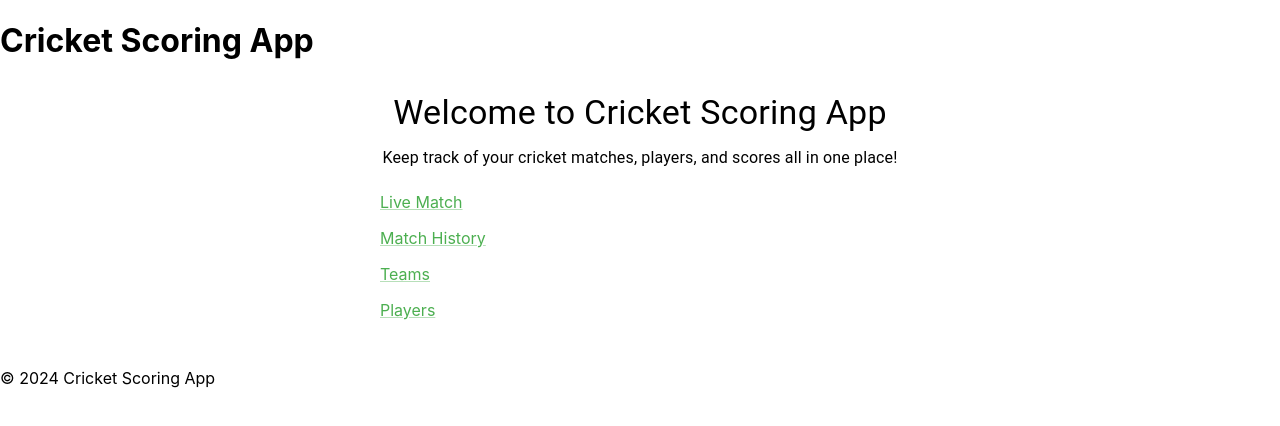
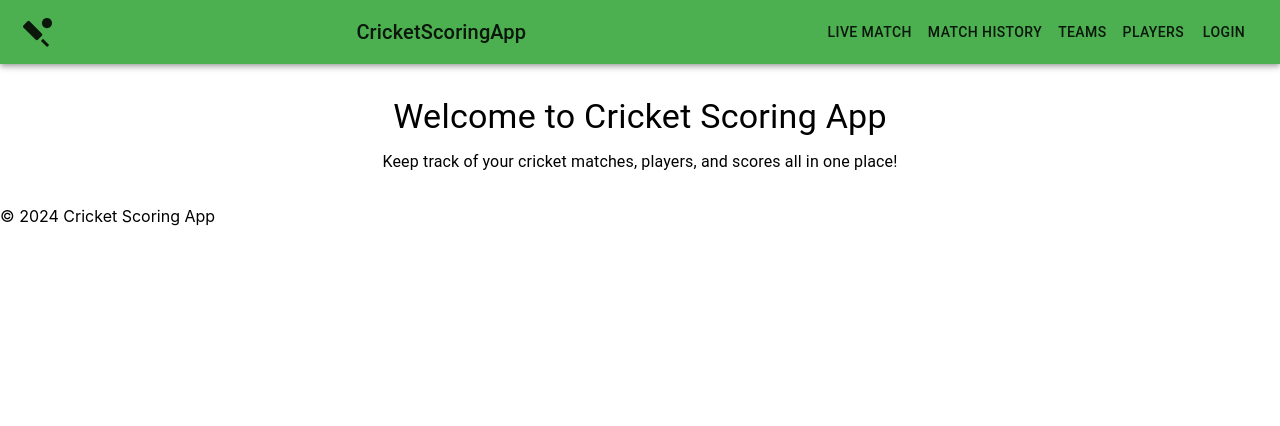
Before and after one commit to EISAGHANI/cricket-scoring-app-frontend, a React (Create React App) app: page / in a window 1280 px wide. Shown: the top 426 px of the page. Built offline with nearby package versions, Linux system fonts and the light colour scheme.

Commit message:
aligned the header

```diff
--- a/src/App.js
+++ b/src/App.js
@@ -18,7 +18,7 @@ function App() {
         <Route path="/live-match" element={<LiveMatch/>} />
         <Route path="/match-history" element={<MatchHistory/>} />
         <Route path="/teams" element={<Teams/>} />
-        <Route path="/players" component={Players} />
+        <Route path="/players" element={<Players/>} />
       </Routes>
       <Footer />
     </Router>
--- a/src/components/Header.js
+++ b/src/components/Header.js
@@ -1,11 +1,39 @@
+// src/components/Header.js
 import React from 'react';
+import { AppBar, Toolbar, Typography, Button, IconButton, Box } from '@mui/material';
+import SportsCricketIcon from '@mui/icons-material/SportsCricket';
+import { Link as RouterLink } from 'react-router-dom';
+import { styled } from '@mui/system';
 
-function Header() {
-    return (
-        <header>
-            <h1>Cricket Scoring App</h1>
-        </header>
-    )
-}
+const HeaderBox = styled(Box)({
+  display: 'flex',
+  alignItems: 'center',
+  justifyContent: 'space-between',
+  width: '100%',
+});
+
+const Header = () => {
+  return (
+    <AppBar position="static" color="primary">
+      <Toolbar>
+        <HeaderBox>
+          <IconButton edge="start" color="inherit" aria-label="menu" component={RouterLink} to="/">
+            <SportsCricketIcon fontSize="large" />
+          </IconButton>
+          <Typography variant="h6" component="div">
+            CricketScoringApp
+          </Typography>
+          <Box>
+            <Button color="inherit" component={RouterLink} to="/live-match">Live Match</Button>
+            <Button color="inherit" component={RouterLink} to="/match-history">Match History</Button>
+            <Button color="inherit" component={RouterLink} to="/teams">Teams</Button>
+            <Button color="inherit" component={RouterLink} to="/players">Players</Button>
+            <Button color="inherit" component={RouterLink} to="/login">Login</Button>
+          </Box>
+        </HeaderBox>
+      </Toolbar>
+    </AppBar>
+  );
+};
 
 export default Header;
--- a/src/pages/Home.js
+++ b/src/pages/Home.js
@@ -12,28 +12,6 @@ const Home = () => {
         <Typography variant="body1" gutterBottom>
           Keep track of your cricket matches, players, and scores all in one place!
         </Typography>
-        <List>
-          <ListItem>
-            <Link component={RouterLink} to="/live-match" color="primary">
-              Live Match
-            </Link>
-          </ListItem>
-          <ListItem>
-            <Link component={RouterLink} to="/match-history" color="primary">
-              Match History
-            </Link>
-          </ListItem>
-          <ListItem>
-            <Link component={RouterLink} to="/teams" color="primary">
-              Teams
-            </Link>
-          </ListItem>
-          <ListItem>
-            <Link component={RouterLink} to="/players" color="primary">
-              Players
-            </Link>
-          </ListItem>
-        </List>
       </Box>
     </Container>
   );
--- a/src/pages/Players.js
+++ b/src/pages/Players.js
@@ -0,0 +1,91 @@
+// src/pages/Players.js
+import React, { useEffect, useState } from 'react';
+import { Container, Typography, Box, List, ListItem, ListItemText, Button, TextField } from '@mui/material';
+import { fetchPlayers, createPlayer } from '../services/api'; // Assuming these functions are already defined
+
+const Players = () => {
+  const [players, setPlayers] = useState([]);
+  const [newPlayer, setNewPlayer] = useState({ name: '', role: '', team: '' });
+
+  useEffect(() => {
+    const getPlayers = async () => {
+      try {
+        const response = await fetchPlayers();
+        setPlayers(response.data);
+      } catch (error) {
+        console.error("Error fetching players:", error);
+      }
+    };
+
+    getPlayers();
+  }, []);
+
+  const handleCreatePlayer = async () => {
+    try {
+      const response = await createPlayer(newPlayer);
+      setPlayers([...players, response.data]);
+      setNewPlayer({ name: '', role: '', team: '' });
+    } catch (error) {
+      console.error("Error creating player:", error);
+    }
+  };
+
+  return (
+    <Container maxWidth="md">
+      <Box textAlign="center" my={4}>
+        <Typography variant="h4" component="h1" gutterBottom>
+          Players
+        </Typography>
+        <List>
+          {players.map((player) => (
+            <ListItem key={player.id}>
+              <ListItemText
+                primary={player.name}
+                secondary={`Role: ${player.role}, Team: ${player.team}`}
+              />
+            </ListItem>
+          ))}
+        </List>
+        <Box my={4}>
+          <Typography variant="h6" component="h2">
+            Add New Player
+          </Typography>
+          <TextField
+            label="Player Name"
+            variant="outlined"
+            value={newPlayer.name}
+            onChange={(e) => setNewPlayer({ ...newPlayer, name: e.target.value })}
+            margin="normal"
+            fullWidth
+          />
+          <TextField
+            label="Player Role"
+            variant="outlined"
+            value={newPlayer.role}
+            onChange={(e) => setNewPlayer({ ...newPlayer, role: e.target.value })}
+            margin="normal"
+            fullWidth
+          />
+          <TextField
+            label="Team"
+            variant="outlined"
+            value={newPlayer.team}
+            onChange={(e) => setNewPlayer({ ...newPlayer, team: e.target.value })}
+            margin="normal"
+            fullWidth
+          />
+          <Button
+            variant="contained"
+            color="primary"
+            onClick={handleCreatePlayer}
+            sx={{ mt: 2 }}
+          >
+            Add Player
+          </Button>
+        </Box>
+      </Box>
+    </Container>
+  );
+};
+
+export default Players;
```
Also changed, not shown: src/pages/Login.js (added).
